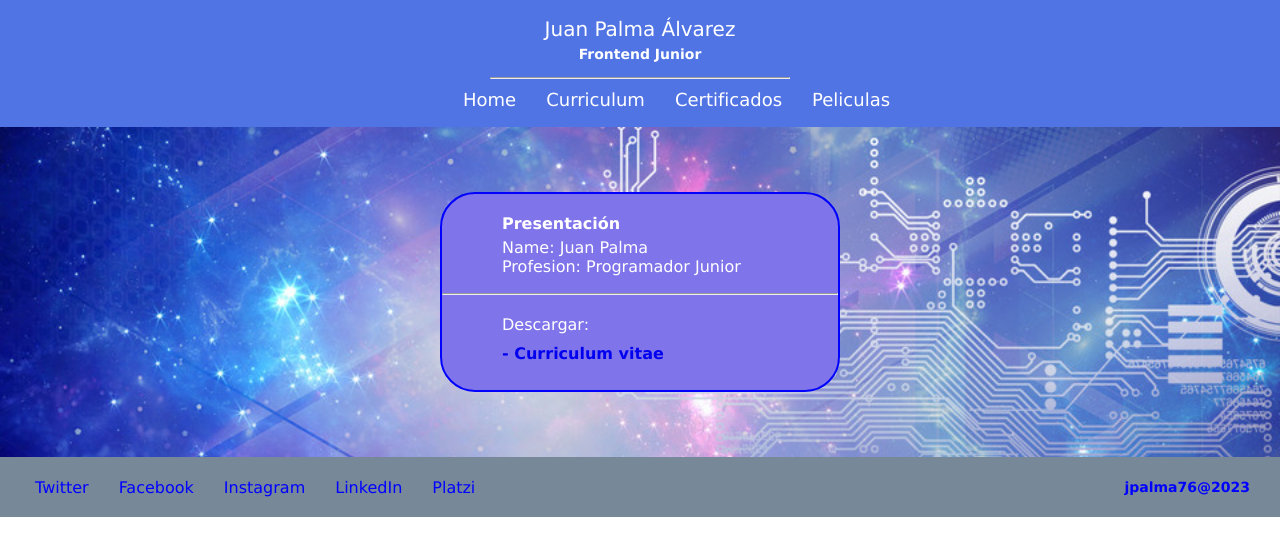
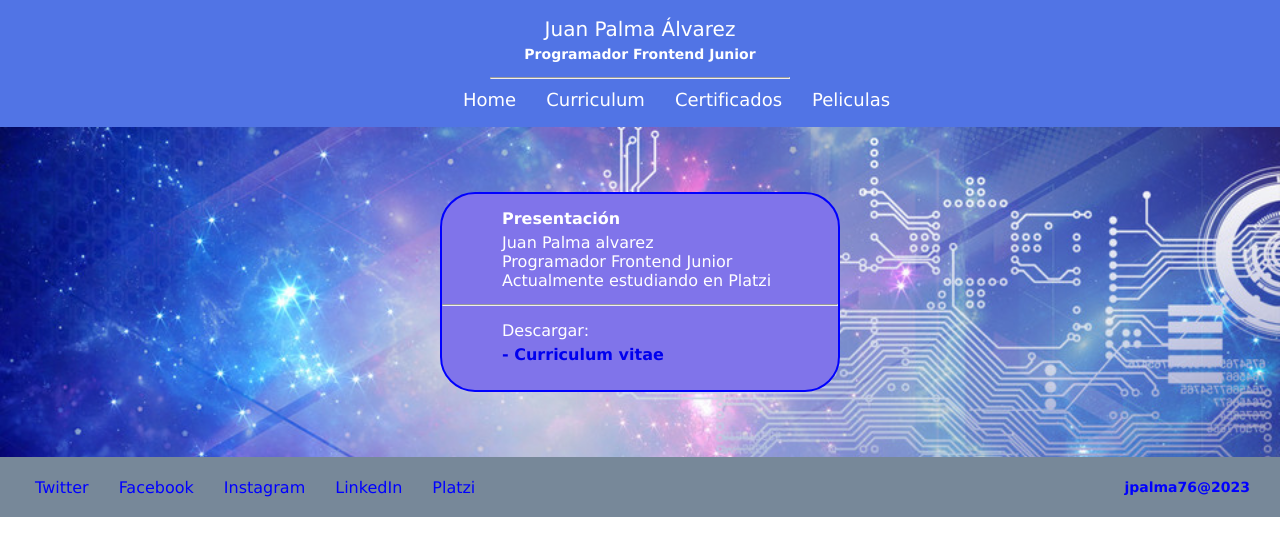
Before and after one commit to jpalma76/prototipo-portafolio, a plain HTML site: page curriculum.html in a window 1280 px wide. Shown: the part 103-658 px from the top of the page. Drawn offline with Linux system fonts and the light colour scheme.

Commit message:
modifica personal-info downloads y curriculum.css

```diff
--- a/css/curriculum.css
+++ b/css/curriculum.css
@@ -25,6 +25,8 @@
     border-radius: 50px;
     border: 5px double white;
 }
+
+/* Peersonal Info */
 .personal-info {
     display: flex;
     height: 80px;
@@ -33,8 +35,6 @@
     justify-content: center;
     color: white;
 }
-
-/* Peersonal Info */
 .personal-info div {
     font-size: 20px;
 }
@@ -77,7 +77,6 @@
     text-decoration: none;
 }
 
-
 /* container disposicion del Main */
 .container{
     display: flex;
@@ -103,8 +102,8 @@
 .presentation {
     justify-content: center;
     width: auto;
-    height: 99px;
-    padding: 20px 40px 30px 60px;
+    height: 110px;
+    padding: 15px 40px 20px 60px;
 }
 .presentation h4 {
     padding-bottom: 5px;
@@ -112,17 +111,16 @@
 .curriculum {
     justify-content: center;
     width: auto;
-    height: 99px;
-    padding: 20px 40px 30px 60px;
+    height: auto;
+    padding: 15px 40px 30px 60px;
 }
 .curriculum p {
-    margin-bottom: 10px;
+    margin-bottom: 5px;
 }
 .curriculum a {
     text-decoration: none;
     font-weight: bold;
 }
-
 
 /* Footer principal */
 .footer {
--- a/curriculum.html
+++ b/curriculum.html
@@ -35,7 +35,7 @@
 
             <div class="personal-info">
                 <div class="name"> Juan Palma Álvarez</div>
-                <p>Frontend Junior</p>
+                <p>Programador Frontend Junior</p>
             </div>
 
             <div class="line">
@@ -66,8 +66,9 @@
        <section class="download">
             <div class="presentation">
                 <h4>Presentación</h4>
-                <p>Name: Juan Palma</p>
-                <p>Profesion: Programador Junior</p>
+                <p>Juan Palma alvarez</p>
+                <p>Programador Frontend Junior</p>
+                <p>Actualmente estudiando en Platzi</p>
             </div>
             <hr>
 
```
Also changed, not shown: certificados.html (+4 -4 lines), index.html (+4 -4 lines).
